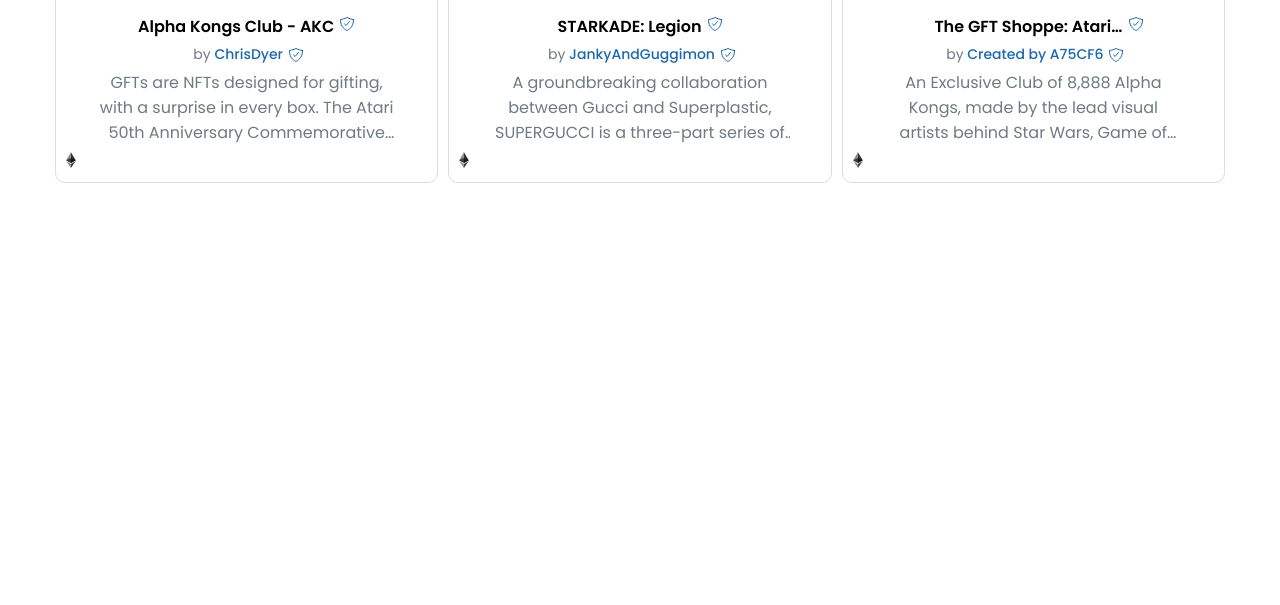
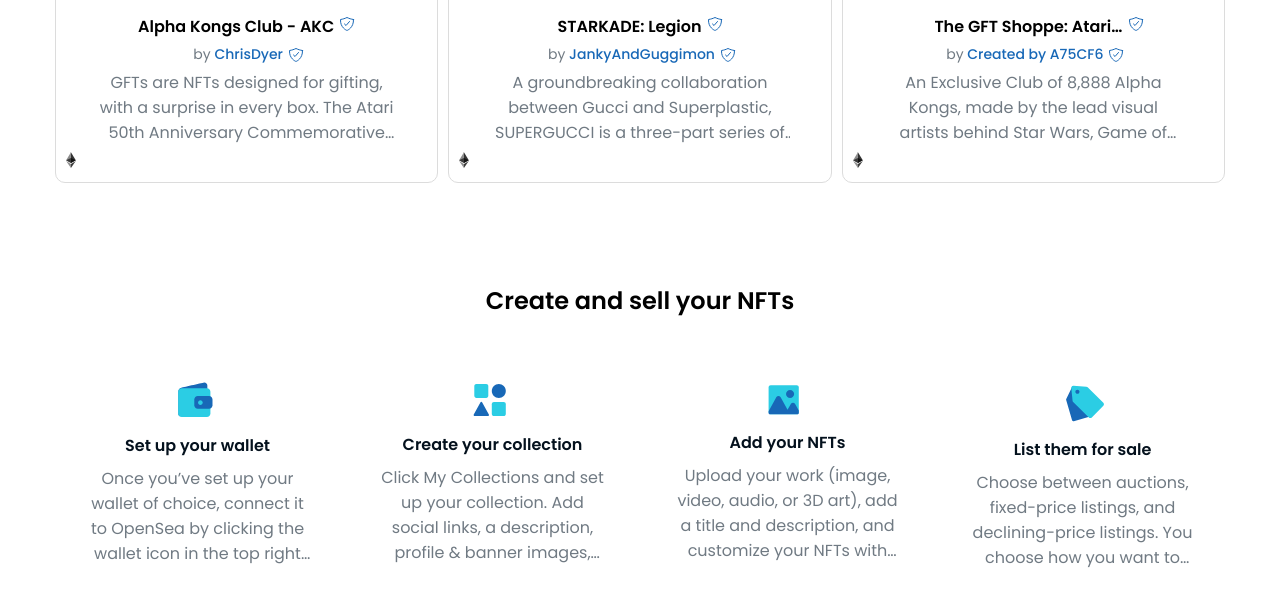
Before and after one commit to lkphuong/home-opensea, a plain HTML site: page index.html in a window 1280 px wide. Shown: the part 2418-3023 px from the top of the page. Drawn offline with nearby package versions, Linux system fonts and the light colour scheme.

Commit message:
add create and sell your nfts

```diff
--- a/app.css
+++ b/app.css
@@ -495,3 +495,41 @@ div {
   padding-left: 10px;
   margin: 5px 0px;
 }
+
+.create-sell-your-nft {
+  margin-top: 100px;
+  width: 100%;
+  height: 100%;
+}
+.how-to-create-sell {
+  margin: 60px 50px;
+  display: flex;
+  align-items: center;
+  justify-content: center;
+}
+.create-sell-item {
+  width: 25%;
+  height: 100%;
+  align-items: center;
+  justify-content: center;
+  padding: 0px 35px;
+}
+.create-sell-icon {
+  margin-left: calc(50% - 20px);
+}
+.create-sell-title {
+  text-align: center;
+  color: #04111d;
+  font-weight: 600;
+  margin: 8px 0px;
+}
+.create-sell-description {
+  text-align: center;
+  color: #707a83;
+  -webkit-line-clamp: 4;
+  display: -webkit-box;
+  overflow: hidden;
+  text-overflow: ellipsis;
+  word-break: break-word;
+  -webkit-box-orient: vertical;
+}
--- a/index.html
+++ b/index.html
@@ -418,6 +418,39 @@
                 <div><img src="./images/6f8e2979d428180222796ff4a33ab929.svg" alt="" class="img-logo-eth"></div>
             </div>
         </div>
+        <div class="create-sell-your-nft">
+            <div class="collection-title title">Create and sell your NFTs</div>
+            <div class="how-to-create-sell">
+                <div class="create-sell-item">
+                    <img src="./images/wallet.svg" alt="" class="create-sell-icon">
+                    <p class="create-sell-title">Set up your wallet</p>
+                    <p class="create-sell-description">
+                        Once you’ve set up your wallet of choice, connect it to OpenSea by clicking the wallet icon in the top right corner. Learn about the wallets we support.
+                    </p>
+                </div>
+                <div class="create-sell-item">
+                    <img src="./images/collection.svg" alt="" class="create-sell-icon">
+                    <p class="create-sell-title">Create your collection</p>
+                    <p class="create-sell-description">
+                        Click My Collections and set up your collection. Add social links, a description, profile & banner images, and set a secondary sales fee.
+                    </p>
+                </div>
+                <div class="create-sell-item">
+                    <img src="./images/nft.svg" alt="" class="create-sell-icon">
+                    <p class="create-sell-title">Add your NFTs</p>
+                    <p class="create-sell-description">
+                        Upload your work (image, video, audio, or 3D art), add a title and description, and customize your NFTs with properties, stats, and unlockable content.
+                    </p>
+                </div>
+                <div class="create-sell-item">
+                    <img src="./images/sale.svg" alt="" class="create-sell-icon">
+                    <p class="create-sell-title">List them for sale</p>
+                    <p class="create-sell-description">
+                        Choose between auctions, fixed-price listings, and declining-price listings. You choose how you want to sell your NFTs, and we help you sell them!
+                    </p>
+                </div>
+            </div>
+        </div>
     </div>
     <div style="height: 500px"></div>
     <script type="module" src="https://unpkg.com/ionicons@5.5.2/dist/ionicons/ionicons.esm.js"></script>
```
Also changed, not shown: images/collection.svg (added), images/nft.svg (added), images/sale.svg (added), images/wallet.svg (added). Lines whose indentation alone changed are shown as unchanged.
